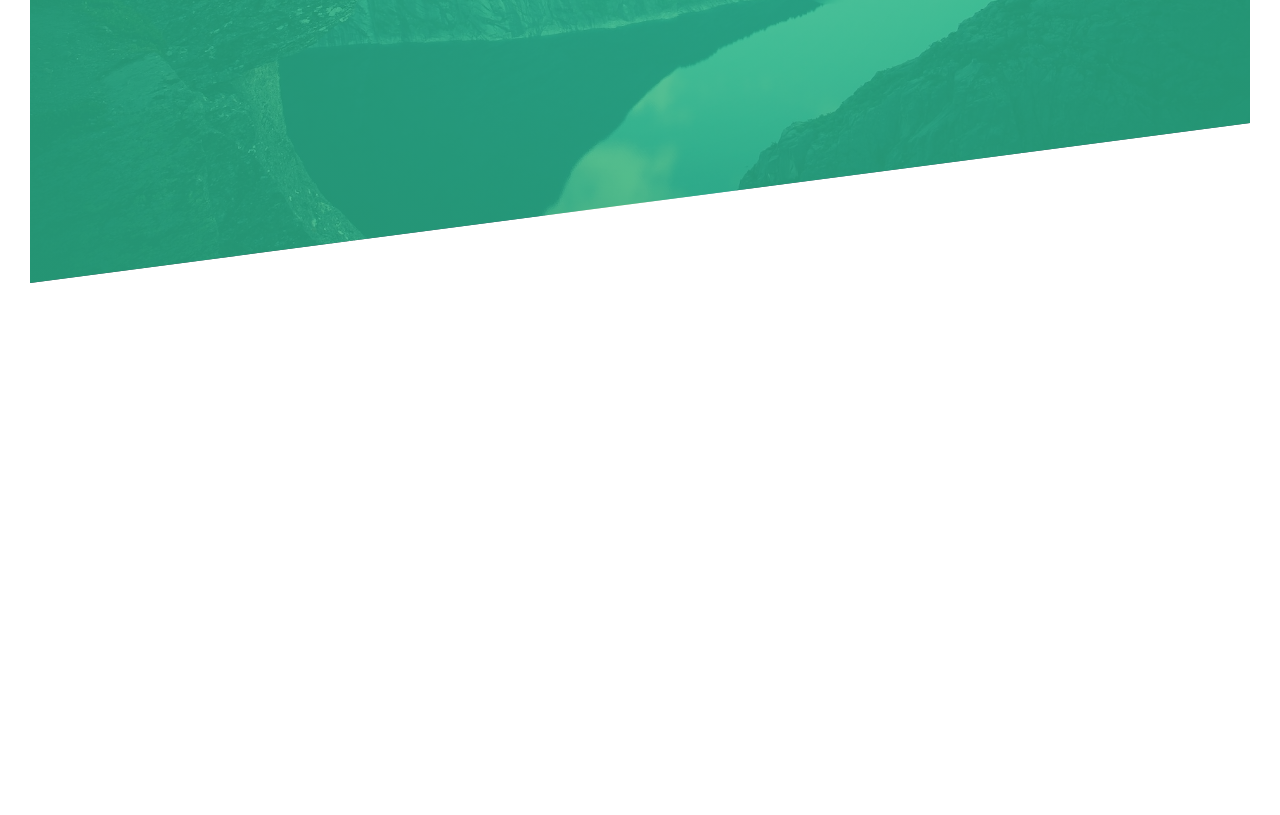
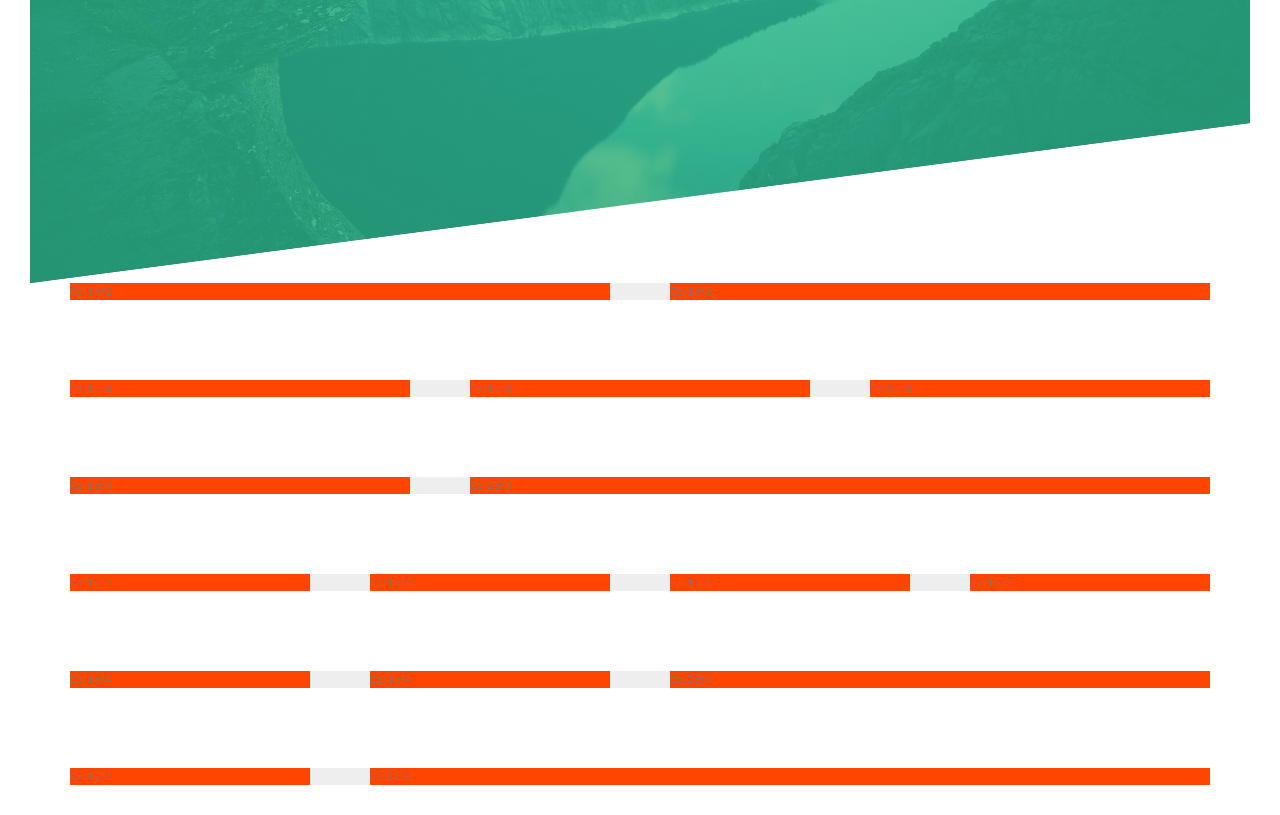
Before and after one commit to Asionsolver/OWN-PROJECT, a website: page NatoursProject/index.html in a window 1280 px wide. Shown: the part 507-1322 px from the top of the page. Before the commit the page ends 820 px from the top, so only its background shows below. Drawn offline with Linux system fonts and the light colour scheme.

Commit message:
add grid.scss and know how to create layout

```diff
--- a/NatoursProject/index.html
+++ b/NatoursProject/index.html
@@ -20,5 +20,36 @@
         <a href="#" class="btn btn--white btn--animated">Discover our tours</a>
       </div>
     </header>
+
+    <section class="grid-test">
+      <div class="row">
+        <div class="col-1-of-2">Col 1 of 2</div>
+        <div class="col-1-of-2">Col 1 of 2</div>
+      </div>
+      <div class="row">
+        <div class="col-1-of-3">Col 1 of 3</div>
+        <div class="col-1-of-3">Col 1 of 3</div>
+        <div class="col-1-of-3">Col 1 of 3</div>
+      </div>
+      <div class="row">
+        <div class="col-1-of-3">Col 1 of 3</div>
+        <div class="col-2-of-3">Col 2 of 3</div>
+      </div>
+      <div class="row">
+        <div class="col-1-of-4">Col 1 of 4</div>
+        <div class="col-1-of-4">Col 1 of 4</div>
+        <div class="col-1-of-4">Col 1 of 4</div>
+        <div class="col-1-of-4">Col 1 of 4</div>
+      </div>
+      <div class="row">
+        <div class="col-1-of-4">Col 1 of 4</div>
+        <div class="col-1-of-4">Col 1 of 4</div>
+        <div class="col-2-of-4">Col 2 of 4</div>
+      </div>
+      <div class="row">
+        <div class="col-1-of-4">Col 1 of 4</div>
+        <div class="col-3-of-4">Col 3 of 4</div>
+      </div>
+    </section>
   </body>
 </html>
--- /dev/null
+++ b/NatoursProject/sass/abstract/_mixins.scss
@@ -0,0 +1,7 @@
+@mixin clearfix() {
+  &::after {
+    content: "";
+    display: table;
+    clear: both;
+  }
+}
--- a/NatoursProject/sass/abstract/_variables.scss
+++ b/NatoursProject/sass/abstract/_variables.scss
@@ -4,3 +4,8 @@ $color-primary-dark: #28b485;
 $color-grey-dark: #777;
 $color-white: #fff;
 $color-black: #000;
+
+// Grid
+$grid-width: 114rem;
+$gutter-vertical: 8rem;
+$gutter-horizontal: 6rem;
--- /dev/null
+++ b/NatoursProject/sass/layout/_grid.scss
@@ -0,0 +1,50 @@
+.row {
+  max-width: $grid-width;
+  background-color: #eee;
+
+  margin: 0 auto;
+
+  &:not(:last-child) {
+    margin-bottom: $gutter-vertical;
+  }
+  @include clearfix;
+
+  [class^="col-"] {
+    background-color: orangered;
+    float: left;
+
+    &:not(:last-child) {
+      margin-right: $gutter-horizontal;
+    }
+  }
+
+  .col-1-of-2 {
+    width: calc((100% - #{$gutter-horizontal}) / 2);
+  }
+
+  .col-1-of-3 {
+    width: calc((100% - 2 * #{$gutter-horizontal}) / 3);
+  }
+
+  .col-2-of-3 {
+    width: calc(
+      2 * ((100% - 2 * #{$gutter-horizontal}) / 3) + #{$gutter-horizontal}
+    );
+  }
+
+  .col-1-of-4 {
+    width: calc((100% - 3 * #{$gutter-horizontal}) / 4);
+  }
+
+  .col-2-of-4 {
+    width: calc(
+      2 * ((100% - 3 * #{$gutter-horizontal}) / 4) + #{$gutter-horizontal}
+    );
+  }
+
+  .col-3-of-4 {
+    width: calc(
+      3 * ((100% - 3 * #{$gutter-horizontal}) / 4) + 2 * #{$gutter-horizontal}
+    );
+  }
+}
--- a/NatoursProject/sass/main.scss
+++ b/NatoursProject/sass/main.scss
@@ -1,5 +1,3 @@
-@import url("https://fonts.googleapis.com/css?family=Lato:100,300,400,700,900");
-
 @import "abstract/function";
 @import "abstract/mixins";
 @import "abstract/variables";
@@ -8,11 +6,11 @@
 @import "base/typography";
 @import "base/utilities";
 
-
 @import "components/button";
 
-
 @import "layout/header";
-
+@import "layout/grid";
 
 @import "pages/home";
+
+@import url("https://fonts.googleapis.com/css?family=Lato:100,300,400,700,900");
```
Also changed, not shown: NatoursProject/css/style.css, NatoursProject/sass/abstract/_mixins.css (deleted).
